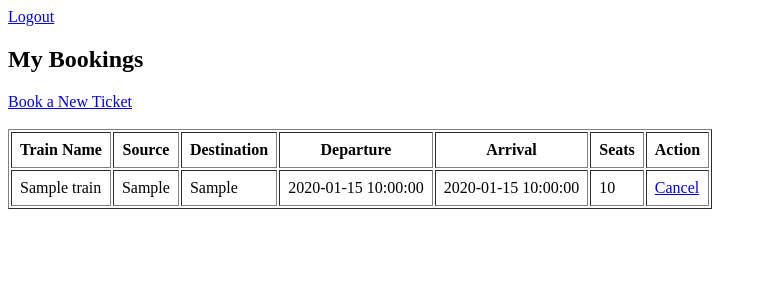
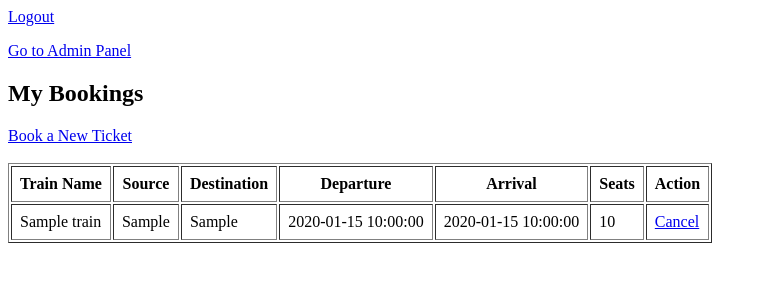
Before and after one commit to chiraggarg03/train-booking-system, a PHP site: page /dashboard.php in a window 1280 px wide. Shown: the top 300 px of the page, without its empty margins (0-767 px from the left). Run offline with PHP 8.4, Linux system fonts and the light colour scheme; the visitor is signed in with stand-in values (Sample User, id 1); tables that the repository leaves empty hold one stand-in row (values such as "Sample post").

Commit message:
Show admin panel button only to admin users

```diff
--- a/public/dashboard.php
+++ b/public/dashboard.php
@@ -77,6 +77,10 @@ $result = $stmt->get_result();
 </head>
 <body>
     <a href="logout.php">Logout</a>
+    <?php if (isset($_SESSION['role']) && $_SESSION['role'] === 'admin'): ?>
+    <p><a href="admin.php">Go to Admin Panel</a></p>
+    <?php endif; ?>
+
     <h2>My Bookings</h2>
     <a href="trains.php">Book a New Ticket</a>
     <br><br>
```
